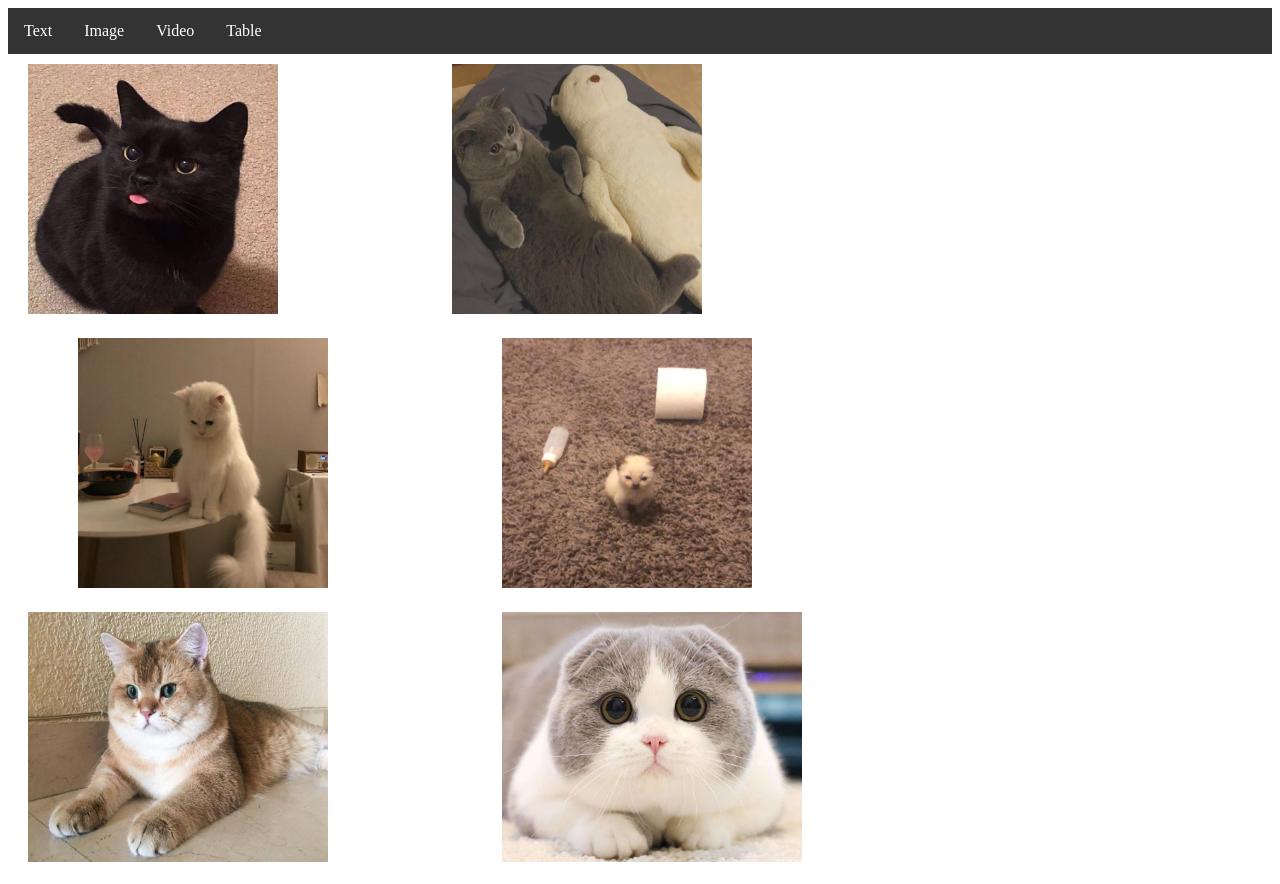
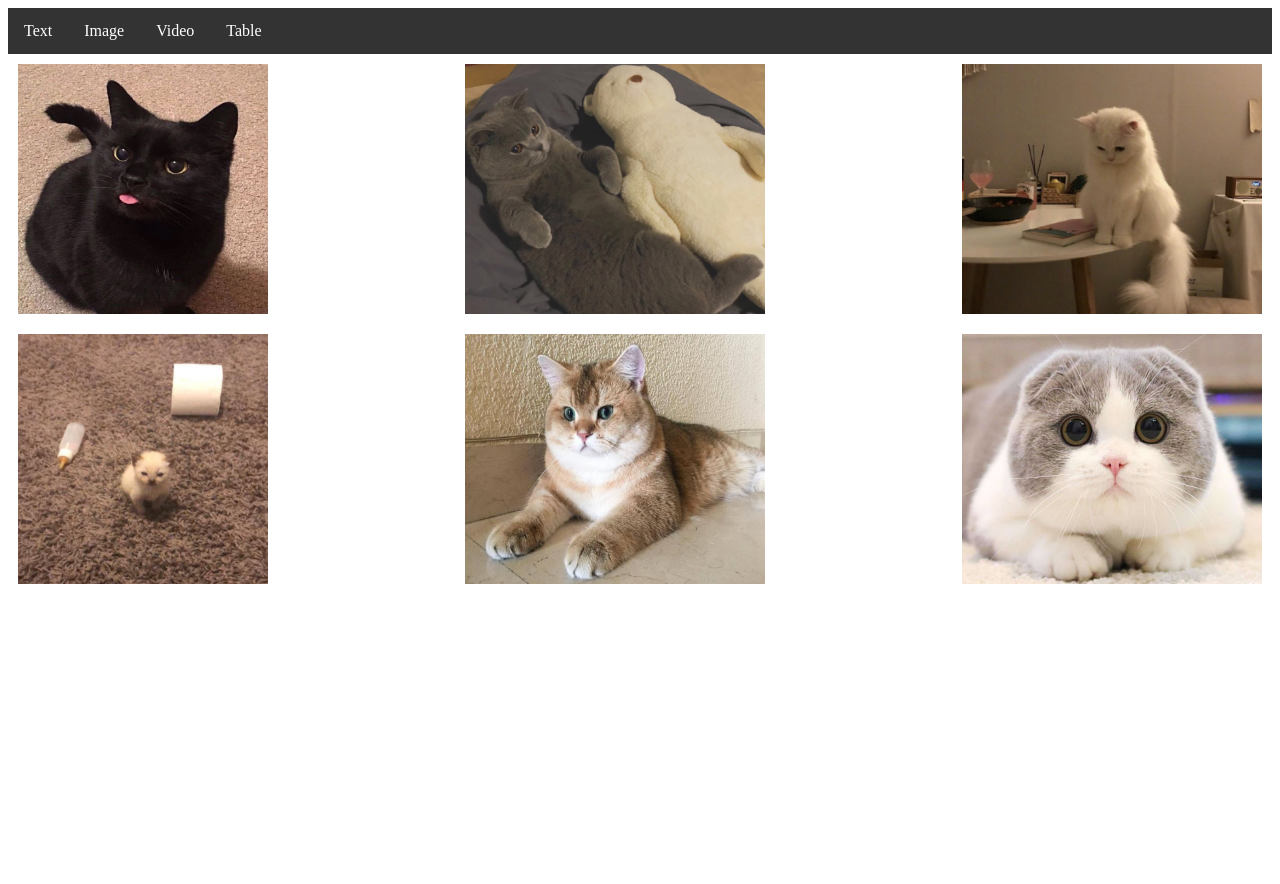
Before and after one commit to gracsoo/gracezhang_cs185_pa1, a plain HTML site: page image.html in a window 1280 px wide. After the commit the page ends 800 px from the top, so only its background shows below. Drawn offline with Linux system fonts and the light colour scheme.

Commit message:
adjusted image sizes and repositioned them

```diff
--- a/image.html
+++ b/image.html
@@ -11,11 +11,16 @@
     </header>
 
     <body>
-        <img src="cat1.png" width="250" height="250" class="cat1">
-        <img src="cat2.png" width="250" height="250" class="cat2">
-        <img src="cat3.png" width="250" height="250" class="cat3">
-        <img src="cat4.png" width="250" height="250" class="cat4">
-        <img src="cat5.png" width="300" height="250" class="cat5">
-        <img src="cat6.png" width="300" height="250" class="cat6">
+        <div class="row">
+            <img src="cat1.png" alt="cat1" width="250" height="250">
+            <img src="cat2.png" alt="cat2" width="300" height="250">
+            <img src="cat3.png" alt="cat3" width="300" height="250">
+        </div>
+
+        <div class="row">
+            <img src="cat4.png" alt="cat4" width="250" height="250">
+            <img src="cat5.png" alt="cat5" width="300" height="250">
+            <img src="cat6.png" alt="cat6" width="300" height="250">
+        </div>
     </body>
 </html>
--- a/style.css
+++ b/style.css
@@ -29,53 +29,26 @@
     padding-left: 10px;
 }
 
-.cat1{
-    padding-top: 10px;
-    padding-right: 150px;
-    padding-bottom: 10px;
-    padding-left: 20px;
+.row{
+    display: flex;
+    justify-content: space-between;
 }
 
-.cat2{
-    padding-top: 10px;
-    padding-right: 150px;
-    padding-bottom: 10px;
-    padding-left: 20px;
-}
-
-.cat3{
-    padding-top: 10px;
-    padding-right: 150px;
-    padding-bottom: 10px;
-    padding-left: 70px;
-}
-
-.cat4{
-    padding-top: 10px;
-    padding-right: 150px;
-    padding-bottom: 10px;
-    padding-left: 20px;
-}
-
-.cat5{
-    padding-top: 10px;
-    padding-right: 150px;
-    padding-bottom: 10px;
-    padding-left: 20px;
-}
-
-.cat6{
-    padding-top: 10px;
-    padding-right: 150px;
-    padding-bottom: 10px;
-    padding-left: 20px;
+.row img{
+    padding: 10px;
+    position: relative;
 }
 
 .vids{
-    padding-top: 10px;
-    padding-right: 150px;
-    padding-bottom: 10px;
-    padding-left: 20px;
+    display: flex;
+    justify-content: space-between;
+    padding: 10px;
+}
+
+.vids img{
+    width: 340px;
+    height: 250px;
+    padding: 10px;
 }
 
 .mems{
```
